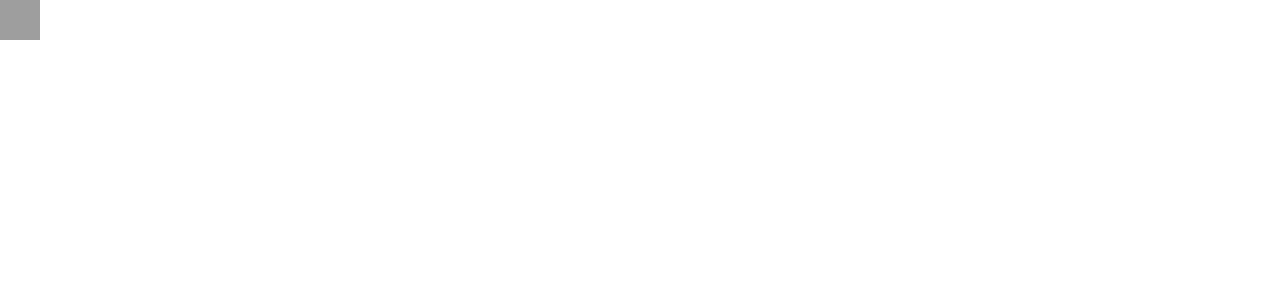
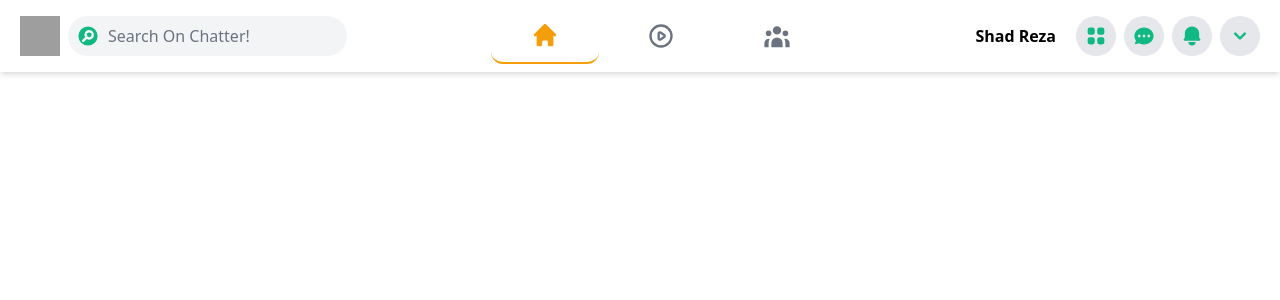
Before and after one commit to shadreza/Chatter, a Next.js app: page / in a window 1280 px wide. Shown: the top 300 px of the page. Built offline with nearby package versions, Linux system fonts and the light colour scheme; grey boxes are pictures that could not be loaded.

Commit message:
need to tweak the right header a bit more

```diff
--- a/components/Header.js
+++ b/components/Header.js
@@ -1,11 +1,29 @@
 import Image from "next/image";
+import {
+    BeakerIcon,
+    ChatIcon,
+    ChevronDownIcon,
+    BellIcon,
+    HomeIcon,
+    UserGroupIcon,
+    ViewGridIcon,
+    SearchCircleIcon
+    } from '@heroicons/react/solid';
+import {
+    FlagIcon,
+    PlayIcon,
+    SearchIcon,
+    ShoppingCartIcon
+    } from '@heroicons/react/outline';
+import HeaderIcon from "./HeaderIcon";
+import React from "react";
 
 function Header() {
     return (
-        <div>
+        <div className=" sticky top-0 z-50 bg-white flex items-center p-2 lg:px-5 shadow-md">
 
             {/* header left */}
-            <div className="header-left">
+            <div className="header-left flex items-center">
 
                 <Image
                     src="https://i.ibb.co/6YSNCm6/937552.png"
@@ -13,11 +31,33 @@
                     height={40}
                     layout="fixed"
                 />
+                <div className="input-searchabr flex items-center ml-2 rounded-full p-2 bg-gray-100">
+                    <SearchCircleIcon className="h-6 w-6 text-green-500"/>
+                    <input className="hidden md:inline-flex ml-2 items-center bg-transparent outline-none placeholder-gray-500 flex-shrink " type="text" placeholder="Search On Chatter!" />
+                </div>
 
             </div>
+
             {/* header center */}
+            <div className="header-center flex justify-center flex-grow">
+                <div className="content-of-center flex space-x-6 md:space-x-2">
+                    <HeaderIcon isActive={true} Icon = {HomeIcon} />
+                    <HeaderIcon isActive={false} Icon = {PlayIcon} />
+                    <HeaderIcon isActive={false} Icon = {UserGroupIcon} />
+                </div>
+            </div>
 
             {/* header right */}
+            <div className="header-right flex items-center sm:space-x-2 justify-end">
+                {/* profile pic */}
+
+                {/* profile name */}
+                <p className='whitespace-nowrap font-semibold pr-3'>Shad Reza</p>
+                <ViewGridIcon className="icon" />
+                <ChatIcon className="icon" />
+                <BellIcon className="icon" />
+                <ChevronDownIcon className="icon" />
+            </div>
 
         </div>
     )
--- /dev/null
+++ b/components/HeaderIcon.js
@@ -0,0 +1,9 @@
+function HeaderIcon({Icon, isActive}) {
+    return (
+        <div className={`cursor-pointer md:px-10 sm:h-14 md:hover:bg-gray-100 flex items-center rounded-xl text-gray-500 hover:text-green-500 ${isActive && " text-yellow-500 border-b-2 border-yellow-500 hover:text-yellow-500 "}`}>
+            <Icon className="h-5 sm:h-7 text-center mx-auto" />
+        </div>
+    )
+}
+
+export default HeaderIcon
--- a/package.json
+++ b/package.json
@@ -9,6 +9,7 @@
     "lint": "next lint"
   },
   "dependencies": {
+    "@heroicons/react": "^1.0.2",
     "next": "11.0.1",
     "react": "17.0.2",
     "react-dom": "17.0.2"
--- a/styles/globals.css
+++ b/styles/globals.css
@@ -1,3 +1,9 @@
 @tailwind base;
 @tailwind components;
 @tailwind utilities;
+
+@layer components {
+    .icon {
+        @apply hidden xl:inline-flex p-2 h-10 w-10 bg-gray-200 rounded-full text-green-500;
+    }
+}
```
Also changed, not shown: 1 other file (tests, documents, lock files or other folders).
